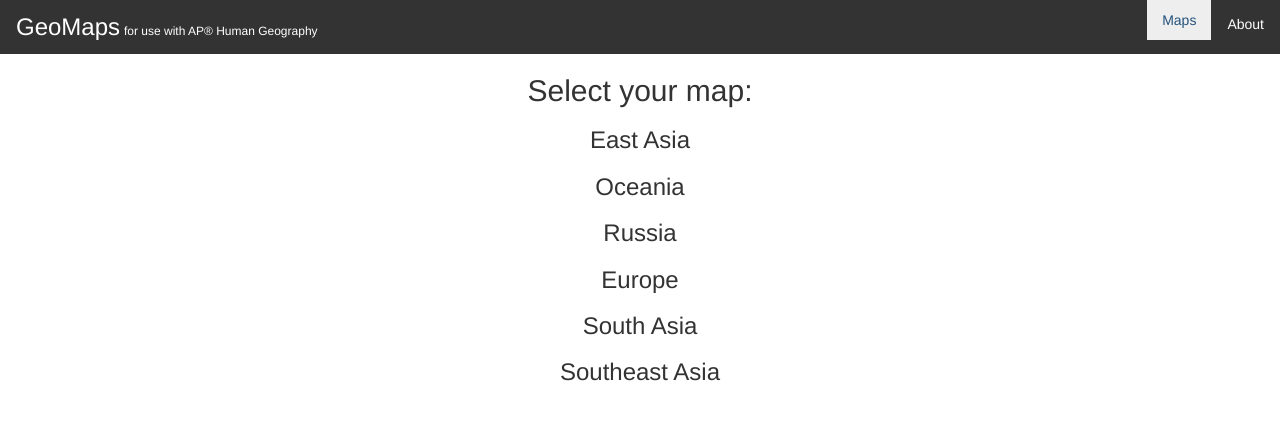
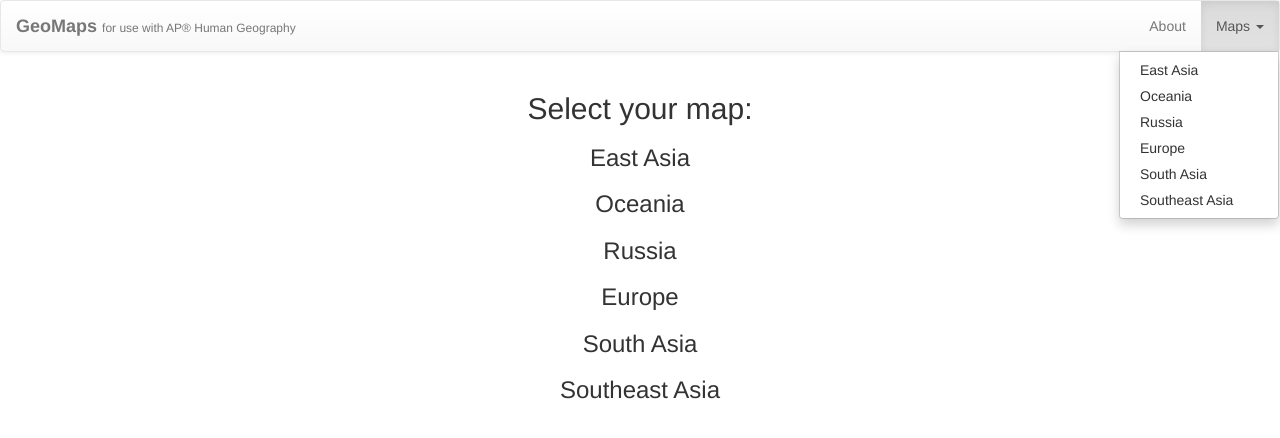
Before and after one commit to gitter-badger/geo-maps, a plain HTML site: page index.html in a window 1280 px wide. Both pictures are taken after a click on the button "Maps". Drawn offline with Linux system fonts and the light colour scheme.

Commit message:
Fixed coding practices; integrated with bootstrap

```diff
--- a/index.html
+++ b/index.html
@@ -1,45 +1,51 @@
 <!DOCTYPE html>
 <head>
     <title>GeoMaps</title>
+
+    <!-- jQuery -->
+    <script src="./js/dependencies/jquery-3.1.1.js"></script>
 
     <!-- Bootstrap -->
     <link rel="stylesheet" type="text/css" href="./js/dependencies/bootstrap-3.3.7-dist/css/bootstrap.css" />
     <link rel="stylesheet" type="text/css" href="./js/dependencies/bootstrap-3.3.7-dist/css/bootstrap-theme.css" />
     <script src="./js/dependencies/bootstrap-3.3.7-dist/js/bootstrap.js"></script>
 
-    <!-- jQuery -->
-    <script src="./js/dependencies/jquery-3.1.1.js"></script>
-
     <link rel="stylesheet" type="text/css" href="./styles/main.css">
     <script type="text/javascript" src="./js/main.js"></script>
 </head>
 
 <body>
-    <ul class="nav">
-        <li class="nav navhome">
-            <a href="/">
-                <h3 style="display:inline">GeoMaps</h3>
+    <nav class="navbar navbar-default">
+        <div class="container-fluid">
+            <div class="navbar-header">
+                <a class="navbar-brand" href="#">
+                    <b>GeoMaps</b>
                     <h6 style="display:inline">for use with AP® Human Geography</h6>
                 </a>
+            </div>
+
+            <ul class="nav navbar-nav navbar-right">
+                <li class="nav"><a href="#maps">About</a></li>
+                <li class="dropdown">
+                    <a href="#" class="dropdown-toggle" data-toggle="dropdown" role="button" aria-haspopup="true" aria-expanded="false">Maps <span class="caret"></span></a>
+                    <ul class="dropdown-menu">
+                        <!--This list will be automatically alphabetized by JS-->
+                        <li><a href="#">East Asia</a></li>
+                        <li><a href="#">Oceania</a></li>
+                        <li><a href="#">Russia</a></li>
+                        <li><a href="#">Europe</a></li>
+                        <li><a href="#">South Asia</a></li>
+                        <li><a href="#">Southeast Asia</a></li>
+                    </ul>
                 </li>
-        <li class="nav" style="float:right"><a href="#maps">About</a></li>
-        <li class="dropdown" style="float:right">
-            <a href="javascript:void(0)" class="dropbtn">Maps</a>
-            <div class="dropdown-content">
-                <!--This list will be automatically alphabetized by JS-->
-                <a href="#">East Asia</a>
-                <a href="#">Oceania</a>
-                <a href="#">Russia</a>
-                <a href="#">Europe</a>
-                <a href="#">South Asia</a>
-                <a href="#">Southeast Asia</a>
+
+            </ul>
         </div>
-        </li>
-    </ul>
-    <h2 style="text-align:center">Select your map:</h2>
-    <ul class="map_selector" style="position: relative;
-left: -20px;
-;text-align:center">
+    </nav>
+
+    <div class="container-fluid text-center">
+        <h2>Select your map:</h2>
+        <ul class="list-unstyled">
             <li class="map_selector">
                 <h3>East Asia</h3>
             </li>
@@ -59,4 +65,5 @@ left: -20px;
                 <h3>Southeast Asia</h3>
             </li>
         </ul>
+    </div>
 </body>
--- a/js/main.js
+++ b/js/main.js
@@ -1,15 +1,3 @@
-$(function () {
-    var $list = $("div.dropdown-content");
-    var sorted = $("a", $list).toArray().sort(function (a, b) {
-        return b.textContent[0] < a.textContent[0]
-    });
-    $list.html(sorted);
-})
-
-$(function () {
-    var $list = $("ul.map_selector");
-    var sorted = $("li h3", $list).toArray().sort(function (a, b) {
-        return b.textContent[0] < a.textContent[0]
-    });
-    $list.html(sorted);
-})
+// Declarative JS to tinker with pages is bad practice.
+// I recommend using a MVC library such as React or AngularJS.
+// Anyway, that's besides the point for right now, since this is still a mockup.
--- a/styles/main.css
+++ b/styles/main.css
@@ -1,72 +1,2 @@
-body {
-    margin: 0 !important;
-    padding: 0 !important;
-}
-
-ul.nav {
-    list-style-type: none;
-    margin: 0;
-    padding: 0;
-    overflow: hidden;
-    background-color: #333;
-}
-
-li.nav {
-    float: left;
-}
-
-li.nav a,
-.dropbtn {
-    display: inline-block;
-    color: white;
-    text-align: center;
-    padding: 14px 16px;
-    text-decoration: none;
-}
-
-li.navhome a {
-    background-color: #333 !important;
-}
-
-li a:hover,
-.dropdown:hover .dropbtn {
-    background-color: #111;
-}
-
-li.dropdown {
-    display: inline-block;
-}
-
-.dropdown-content {
-    display: none;
-    position: absolute;
-    background-color: #f9f9f9;
-    min-width: 160px;
-    box-shadow: 0px 8px 16px 0px rgba(0, 0, 0, 0.2);
-    z-index: 1;
-}
-
-.dropdown-content a {
-    color: black;
-    padding: 12px 16px;
-    text-decoration: none;
-    display: block;
-    text-align: left;
-}
-
-.dropdown-content a:hover {
-    background-color: #f1f1f1
-}
-
-.dropdown:hover .dropdown-content {
-    display: block;
-}
-
-li.map_selector {
-    list-style-type: none;
-    list-style-position: inside;
-}
-
-li.map_selector h3 {
-    text-align: center;
-}
+/* No need to reinvent the wheel!
+ * (At the same time, this is preferable to inline CSS) */
```
Lines whose indentation alone changed are shown as unchanged.
